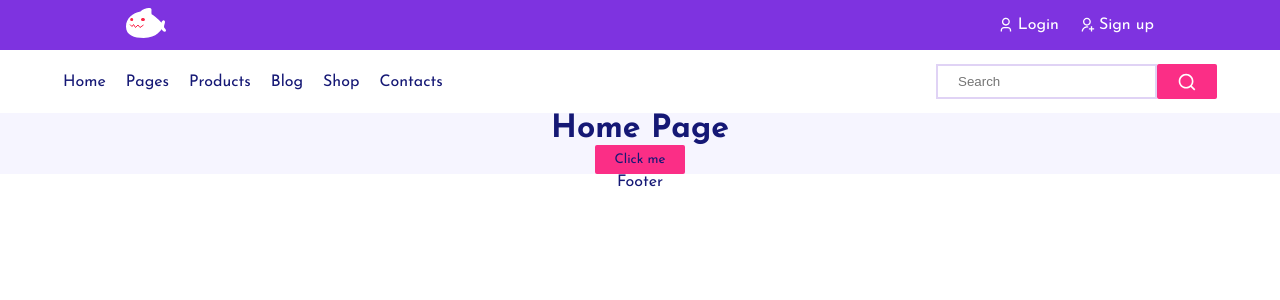
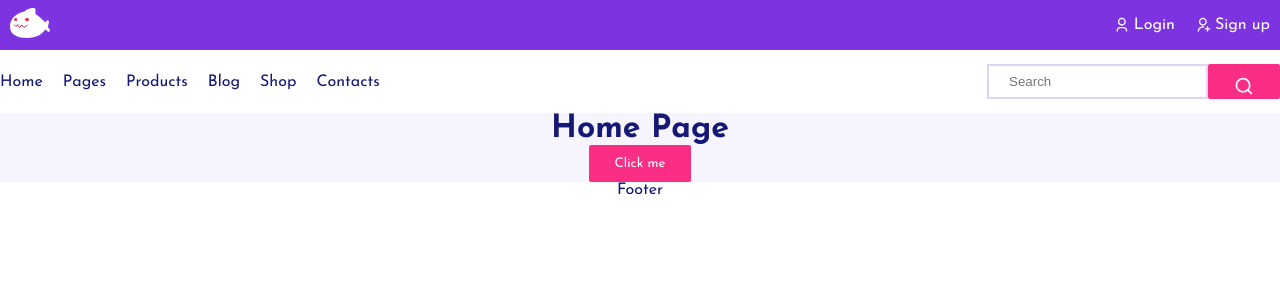
Before and after one commit to dianakhnizova/eCommerce, a React (Vite) app: page / in a window 1280 px wide. Shown: the top 300 px of the page. Built offline with nearby package versions, Linux system fonts and the light colour scheme.

Commit message:
style: update style

```diff
--- a/src/components/button/button.module.css
+++ b/src/components/button/button.module.css
@@ -6,12 +6,6 @@
   border-radius: 2px;
   transition: 0.2s;
   font-family: var(--ff-base);
-  padding: 8px 20px;
-  background-color: var(--clr-accent-1);
-  color: var(--clr-bg);
-  cursor: pointer;
-  border-radius: 2px;
-  transition: 0.2s;
 
   &.primary {
     background-color: var(--clr-accent-1);
--- a/src/components/header/bottom-header/bottom-header.module.css
+++ b/src/components/header/bottom-header/bottom-header.module.css
@@ -3,7 +3,6 @@
 	flex-direction: row;
 	justify-content: space-between;
 	width: 1440px;
-  padding: 0 63px;
 }
 
 .bottomHeader {
--- a/src/components/header/top-header/top-header.module.css
+++ b/src/components/header/top-header/top-header.module.css
@@ -3,7 +3,7 @@
 	flex-direction: row;
 	justify-content: space-between;
 	width: 1440px;
-	padding: 0 63px;
+	padding: 0 10px;
 }
 
 .topHeader {
@@ -12,5 +12,4 @@
 	width: 100%;
 	height: 50px;
 	background-color: var(--clr-accent-2);
-	padding: 0 63px;
 }
```
